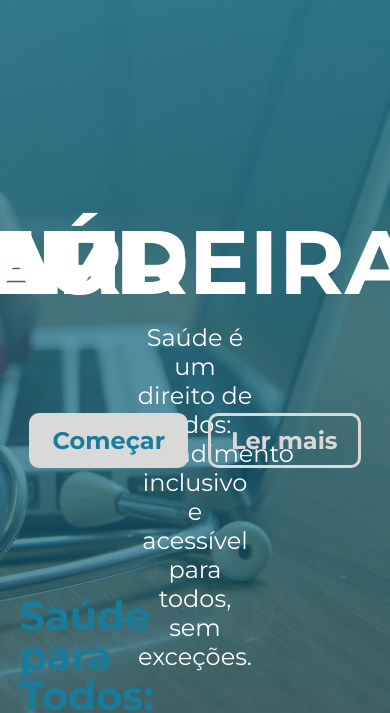
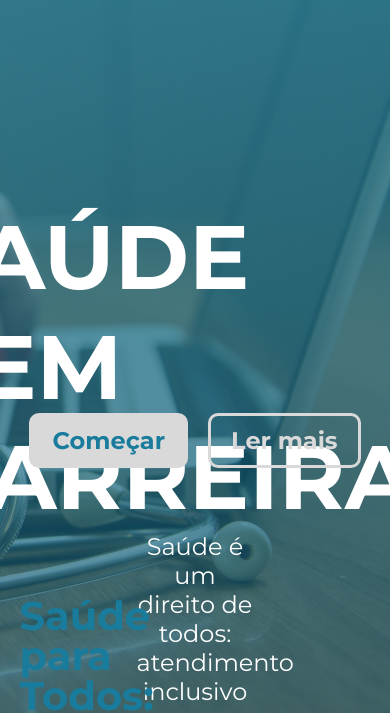
Before and after one commit to yWoods78/EasyMed, a plain HTML site: page index.html in a window 390 px wide. Shown: the part 87-800 px from the top of the page. Drawn offline with Linux system fonts and the light colour scheme.

Commit message:
fix responsive

```diff
--- a/home.css
+++ b/home.css
@@ -115,7 +115,8 @@ header .login-container button,header .login-container a {
     font-weight: 800;
     font-size: 5.625rem;
     color: white;
-    line-height: 0px;
+    /* line-height: 0px; */
+    margin: 0;
 }
 
 .page .texts span {
```
